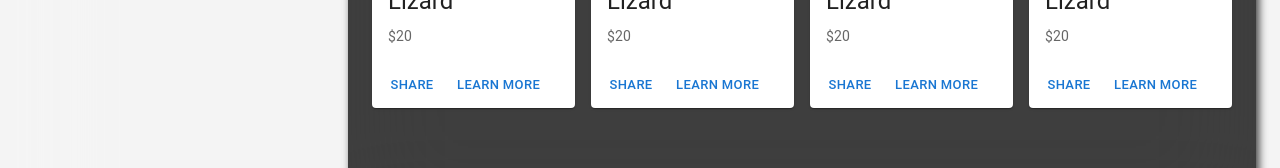
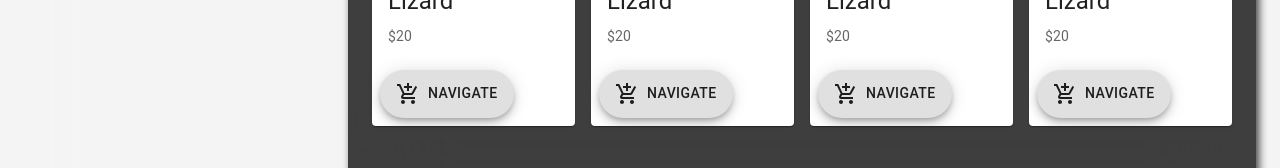
Before and after one commit to GOVISH-DAVIE/kitengela_spice, a React (Create React App) app: page / in a window 1280 px wide. Shown: the part 353-521 px from the top of the page. Built offline with nearby package versions, Linux system fonts and the light colour scheme; the HTML template or start-up script is replaced by a standard one.

Commit message:
Product Card

```diff
--- a/src/components/home/cards.tsx
+++ b/src/components/home/cards.tsx
@@ -1,14 +1,14 @@
 import React from 'react';
 import { makeStyles, } from '@mui/styles';
-import { Typography, IconButton, CardContent, CardMedia, CardHeader, Card, CardActions, Button } from '@mui/material';
+import { Typography, IconButton, CardContent, CardMedia, CardHeader, Card, CardActions, Button, Fab } from '@mui/material';
 import { red } from '@mui/material/colors';
-import { ShoppingCart, SettingsOverscan } from '@mui/icons-material';
+import { ShoppingCart, SettingsOverscan, AddShoppingCart } from '@mui/icons-material';
 
 
 
 const style = makeStyles({
     card: {
-        background:'rgba(255, 255, 255, .8)'
+        background: 'rgba(255, 255, 255, .8)'
     }
 })
 export default function ProductCard() {
@@ -25,12 +25,14 @@ export default function ProductCard() {
                     Lizard
                 </Typography>
                 <Typography variant="body2" color="text.secondary">
-                   $20 </Typography>
+                    $20 </Typography>
             </CardContent>
             <CardActions>
+                <Fab variant="extended">
+                    <AddShoppingCart sx={{ mr: 1 }} />
+                    Navigate
+                </Fab>
 
-                <Button size="small">Share</Button>
-                <Button size="small">Learn More</Button>
             </CardActions>
         </Card>
     );
```
